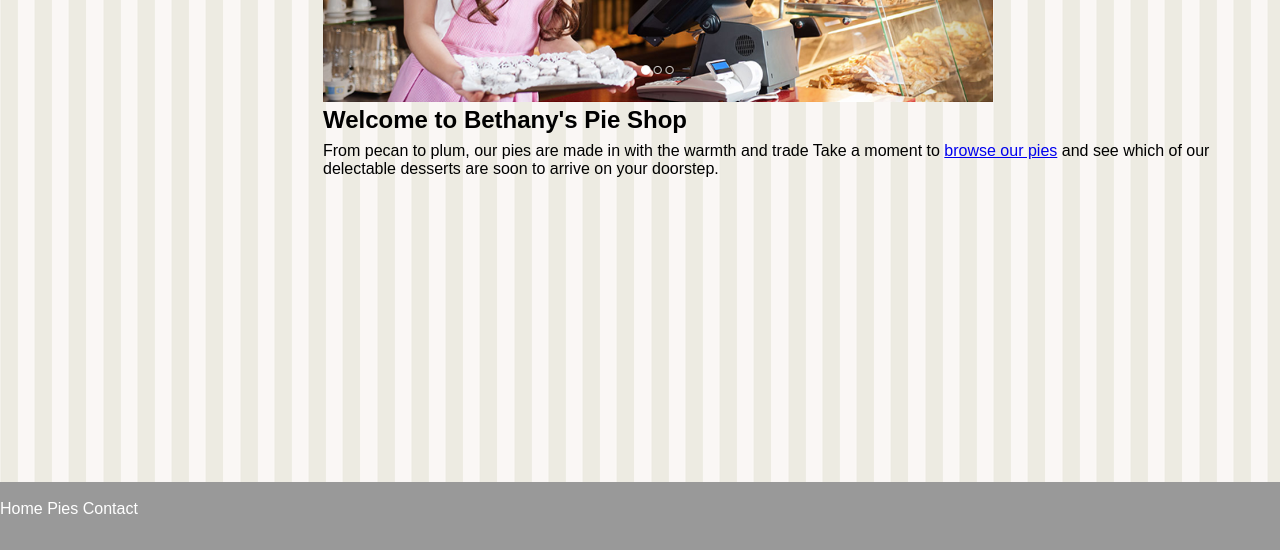
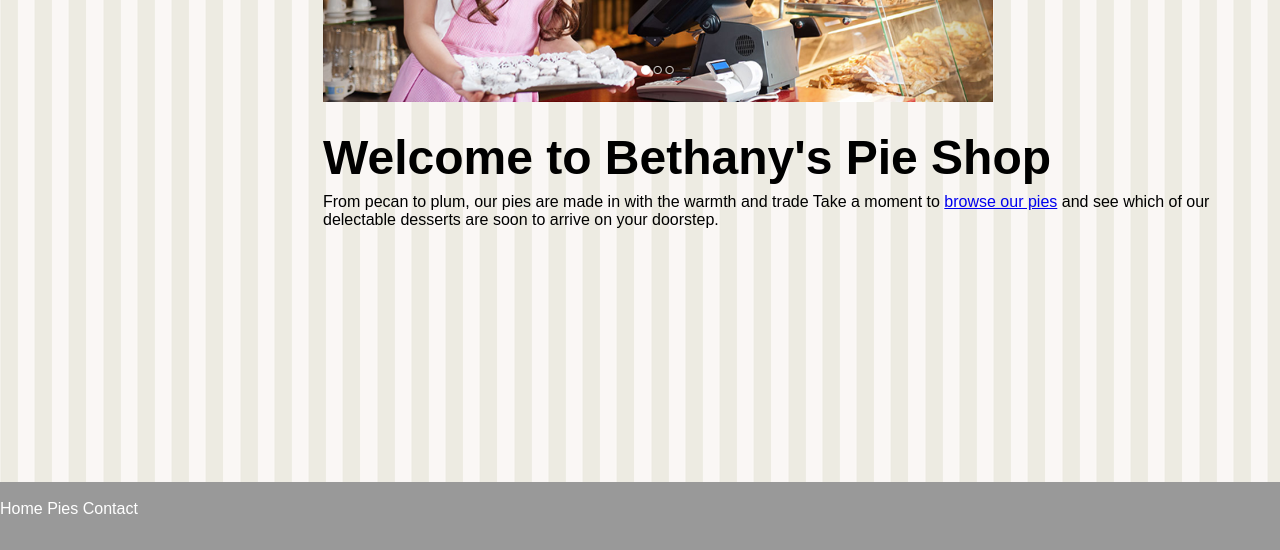
Before and after one commit to godwinmaga6/Building-website-with-HTML-CSS-Jscript, a plain HTML site: page index.html in a window 1280 px wide. Shown: the part 294-844 px from the top of the page. Drawn offline with Linux system fonts and the light colour scheme.

Commit message:
styled the homepage main title element(SEO/Accessibility)

```diff
--- a/index.html
+++ b/index.html
@@ -6,6 +6,13 @@
     <meta name="viewport" content="width=device-width, initial-scale=1.0">
     <link rel="stylesheet" href="site.css" type="text/css">
     <title>Bethany's Pie Shop</title>
+    <!-- Adding homepage style(in other words, Custom Styles) -->
+    <style>
+        h1 {
+            font-size: 3em;
+            margin-top: .5em;
+        }
+    </style>
 </head>
 <body>
     <header><!-- added header & navigation -->
```
